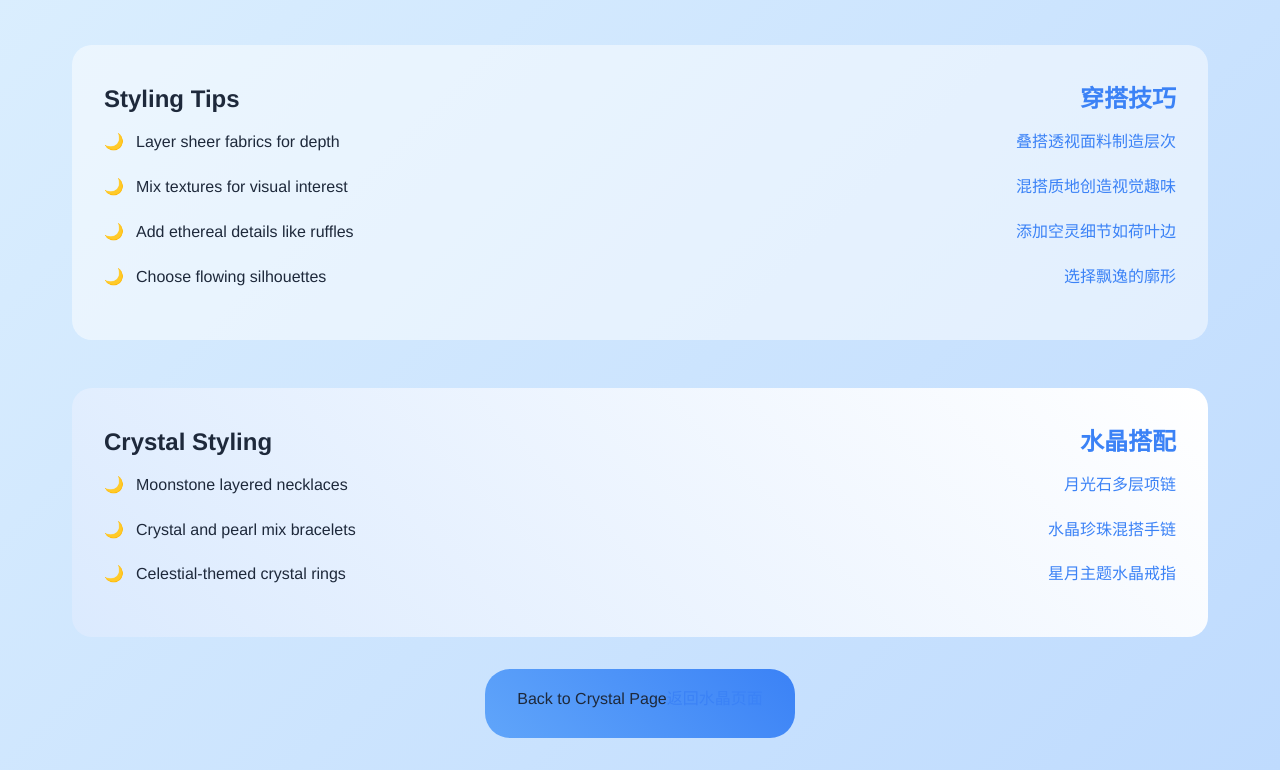
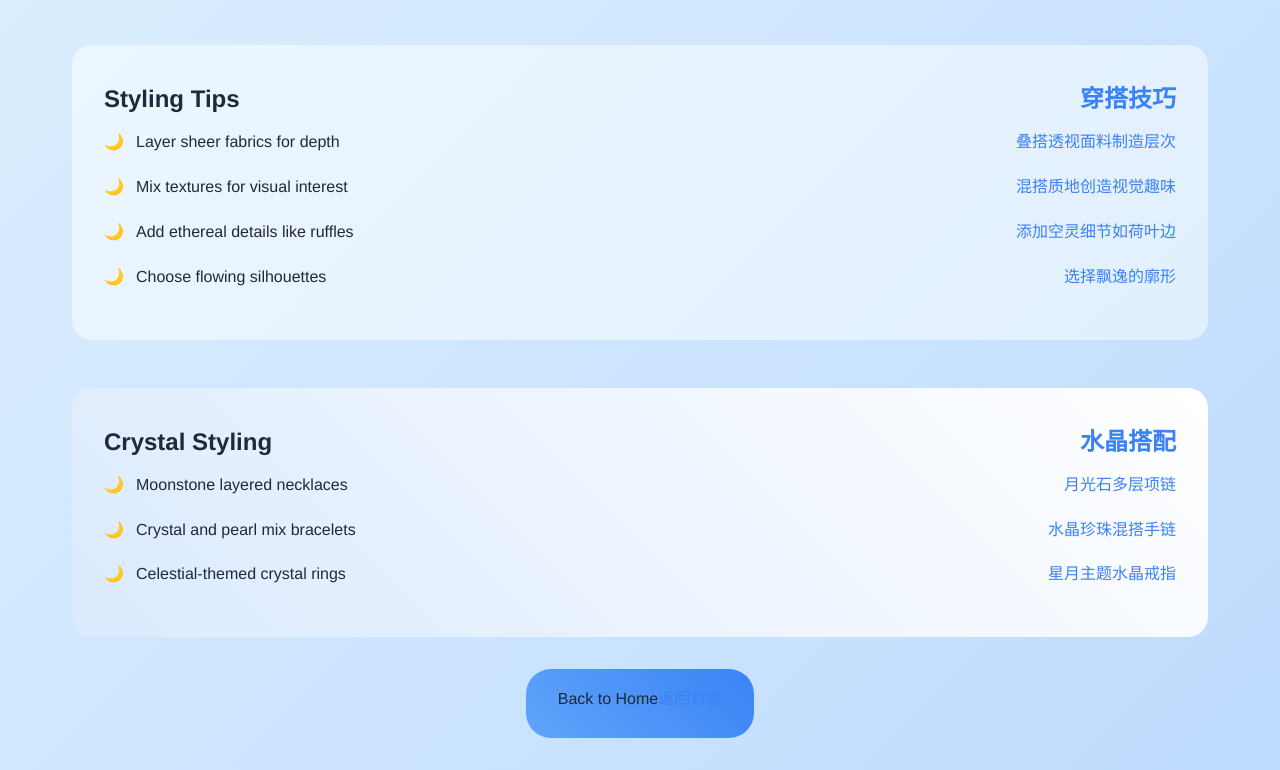
Before and after one commit to Gracieory/whisperlunea-, a plain HTML site: page dreamy-outfit.html in a window 1280 px wide. Shown: the part 456-1226 px from the top of the page. Drawn offline with Linux system fonts and the light colour scheme.

Commit message:
Add files via upload

```diff
--- a/dreamy-outfit.html
+++ b/dreamy-outfit.html
@@ -295,10 +295,10 @@
         </div>
 
         <div style="text-align: center;">
-            <a href="../results/dreamy.html" class="back-btn">
+            <a href="../index.html" class="back-btn">
                 <div class="bilingual">
-                    <span class="en">Back to Crystal Page</span>
-                    <span class="cn">返回水晶页面</span>
+                    <span class="en">Back to Home</span>
+                    <span class="cn">返回首页</span>
                 </div>
             </a>
         </div>
```
Also changed, not shown: calm-outfit.html (+3 -3 lines), focus-outfit.html (+3 -3 lines), joy-outfit.html (+3 -3 lines).
